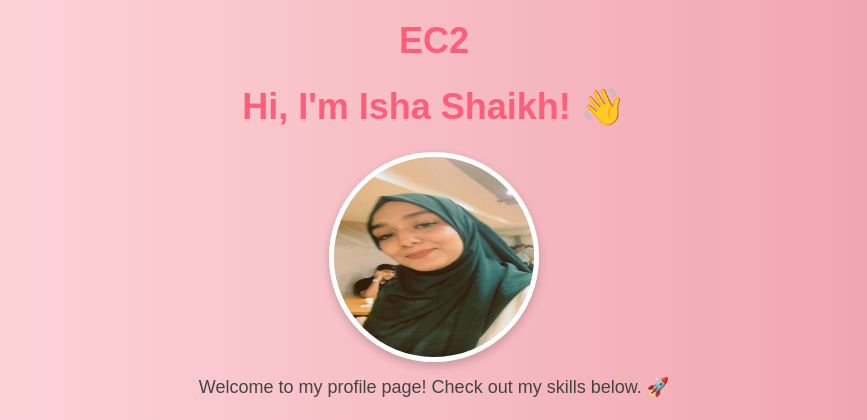
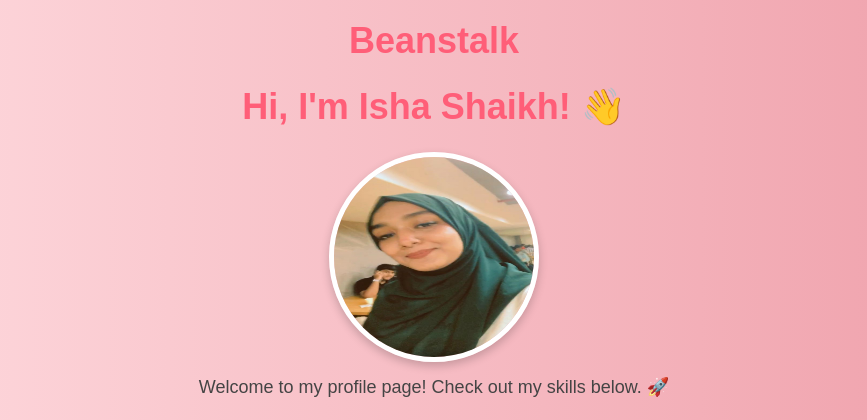
Before and after one commit to isha11-03/MyProfile, a Node server app: page / in a window 1280 px wide. Shown: the top 420 px of the page, without its empty margins (206-1073 px from the left). Run offline with Node 20, Linux system fonts and the light colour scheme.

Commit message:
update for beanstalk

```diff
--- a/package.json
+++ b/package.json
@@ -2,8 +2,9 @@
   "name": "myprofile",
   "version": "1.0.0",
   "description": "My portfolio",
-  "main": "index.js",
+  "main": "app.js",
   "scripts": {
+    "start": "node app.js",
     "test": "echo \"Error: no test specified\" && exit 1"
   },
   "keywords": [],
--- a/views/index.ejs
+++ b/views/index.ejs
@@ -7,7 +7,7 @@
     <link rel="stylesheet" href="/styles.css">
 </head>
 <body>
-    <h1>EC2</h1>
+    <h1>Beanstalk</h1>
     <h1>Hi, I'm Isha Shaikh! 👋</h1>
     <img src="/pic.jpg" alt="Isha Shaikh" class="profile-pic">
     <p>Welcome to my profile page! Check out my skills below. 🚀</p>
```
Also changed, not shown: public/myphoto.jpg (deleted), public/myphoto.png (deleted).
